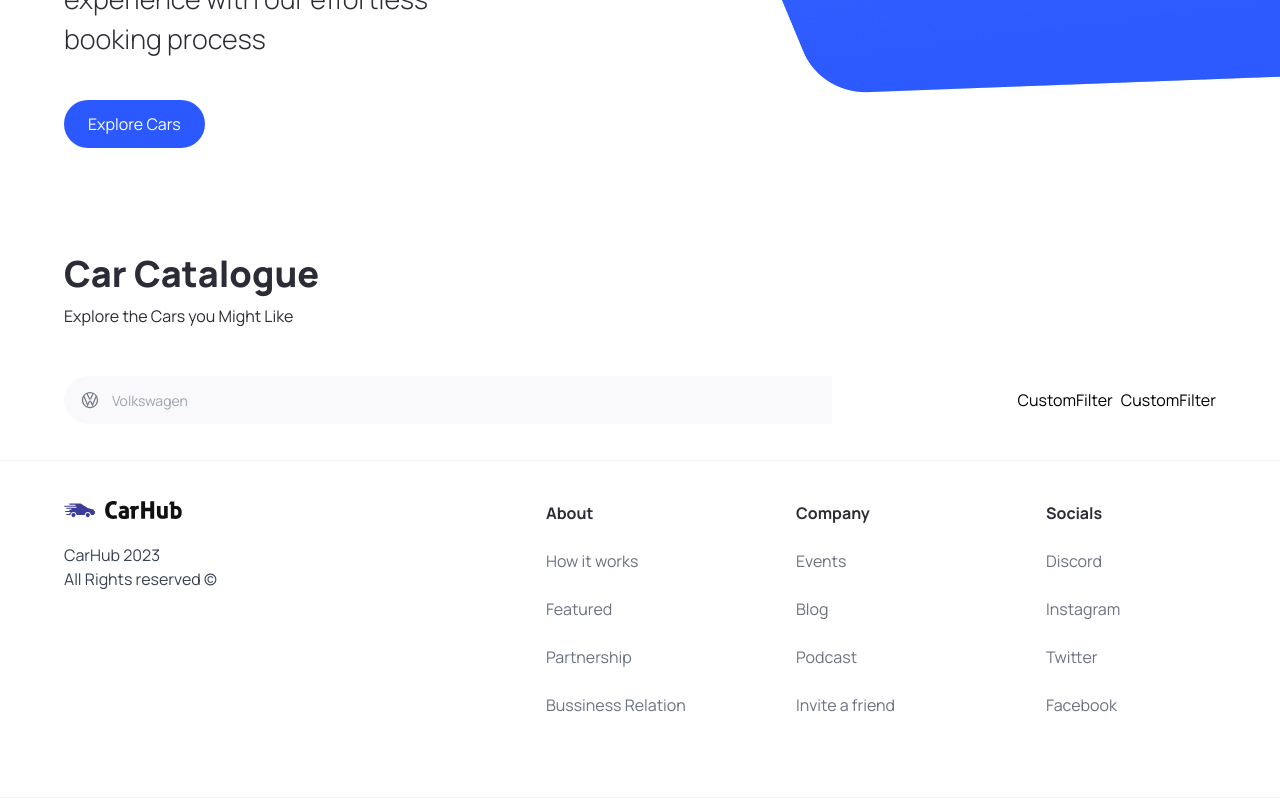
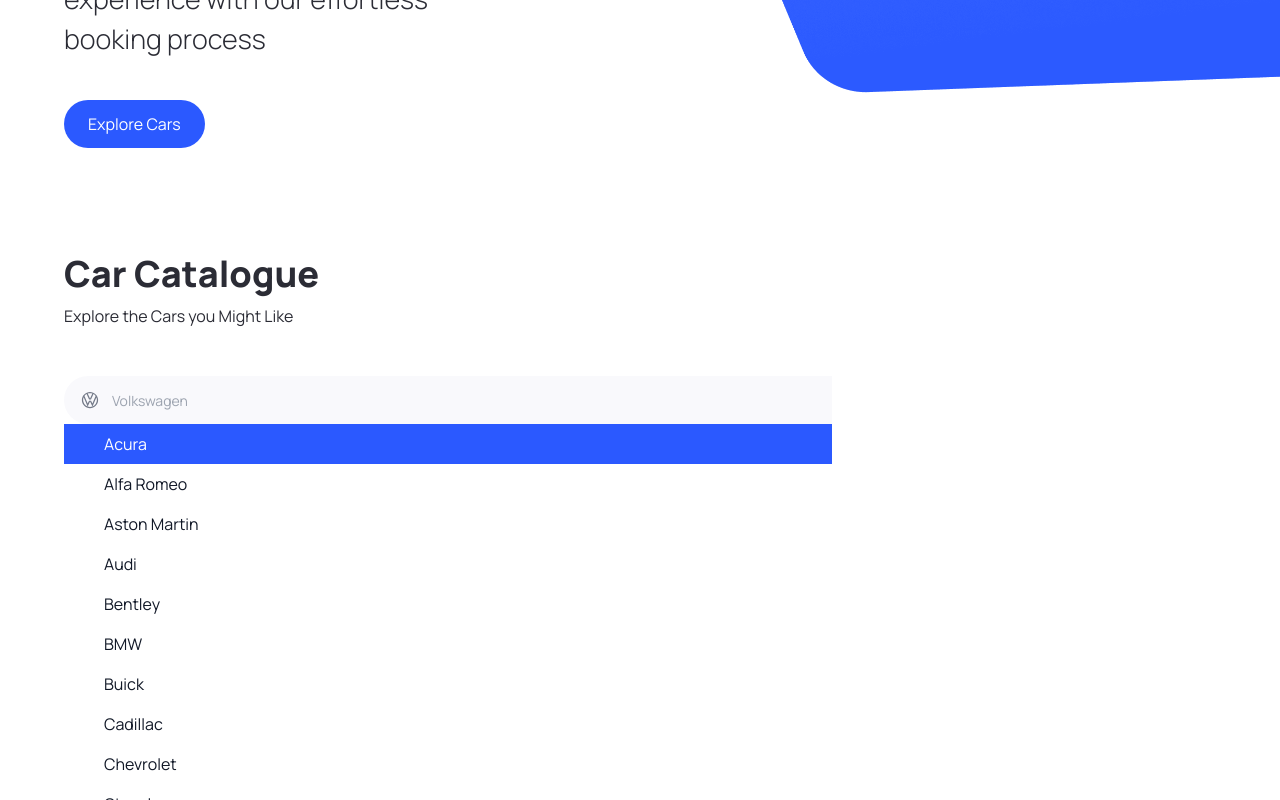
Before and after one commit to Emmyojile/car-showcase, a Next.js app: page / in a window 1280 px wide. Both pictures are taken after a click on the button 82 px from the left and 1010 px from the top of the page. Shown: the part 610-1410 px from the top of the page. Built offline with nearby package versions, Linux system fonts and the light colour scheme.

Commit message:
search funtion

```diff
--- a/app/page.tsx
+++ b/app/page.tsx
@@ -14,11 +14,11 @@
           <p>Explore the Cars you Might Like</p>
         </div>
         <div className="home__filters">
-          <SearchBar/>
+          <SearchBar />
 
           <div className="home__filter-container">
-            <CustomFilter title='fuel' />
-            <CustomFilter title='year' />
+            <CustomFilter title="fuel" />
+            <CustomFilter title="year" />
           </div>
         </div>
       </div>
--- a/components/SearchManufacturer.tsx
+++ b/components/SearchManufacturer.tsx
@@ -1,38 +1,98 @@
-"use client"
+"use client";
 
-import { SearchManufacturerProps } from '@/types'
-import { Combobox } from '@headlessui/react'
+import { SearchManufacturerProps } from "@/types";
+import { Combobox, Transition } from "@headlessui/react";
 import Image from "next/image";
-import { useState } from "react";
+import { useState, Fragment } from "react";
+import { manufacturers } from "@/constants";
 
+const SearchManufacturer = ({
+  manufacturer,
+  setManufacturer,
+}: SearchManufacturerProps) => {
+  const [query, setQuery] = useState("");
 
-
-const SearchManufacturer = ({manufacturer,setManufacturer}: SearchManufacturerProps) => {
-
-  const [query,setQuery] = useState("")
+  const filteredManufacturers =
+    query === ""
+      ? manufacturers
+      : manufacturers.filter((item) =>
+          item
+            .toLocaleLowerCase()
+            .replace(/\s+/g, "")
+            .includes(query.toLocaleLowerCase().replace(/\s+/g, ""))
+        );
   return (
-    <div className='search-manufacturer'>
-      <Combobox>
+    <div className="search-manufacturer">
+      <Combobox value={manufacturer} onChange={setManufacturer}>
         <div className="relative w-full">
           <Combobox.Button className="absolute top-[14px]">
             <Image
               src="/car-logo.svg"
               width={20}
               height={20}
-              alt='car-logo'
-              className='ml-4'
+              alt="car-logo"
+              className="ml-4"
             />
           </Combobox.Button>
-            <Combobox.Input className="search-manufacturer__input"
+          <Combobox.Input
+            className="search-manufacturer__input"
             placeholder="Volkswagen"
-            displayValue={(manufacturer:string) =>manufacturer}
-            onChange={(e) =>setQuery(e.target.value)}
+            displayValue={(manufacturer: string) => manufacturer}
+            onChange={(e) => setQuery(e.target.value)}
           />
-
+          <Transition
+            as={Fragment}
+            leave="transition ease-in duration-100"
+            leaveFrom="opacity-100"
+            leaveTo="opacity-0"
+            afterLeave={() => setQuery("")}
+          >
+            <Combobox.Options>
+              {filteredManufacturers.length === 0 && query !== "" ? (
+                <Combobox.Option
+                  value={query}
+                  className="search-manufacturer__option"
+                >
+                  Not found
+                </Combobox.Option>
+              ) : (
+                filteredManufacturers.map((item) => (
+                  <Combobox.Option
+                    key={item}
+                    className={({ active }) =>
+                      `relative search-manufacturer__option ${
+                        active ? "bg-primary-blue text-white" : "text-gray-900"
+                      }`
+                    }
+                    value={item}
+                  >
+                    {({ selected, active }) => (
+                      <>
+                        <span
+                          className={`block truncate ${
+                            selected ? "font-medium" : "font-normal"
+                          }`}
+                        >
+                          {item}
+                        </span>
+                        {selected ? (
+                          <span
+                            className={`absolute inset-y-0 left-0 flex items-center pl-3 ${
+                              active ? "text-white" : "text-teal-600"
+                            }`}
+                          ></span>
+                        ) : null}
+                      </>
+                    )}
+                  </Combobox.Option>
+                ))
+              )}
+            </Combobox.Options>
+          </Transition>
         </div>
       </Combobox>
     </div>
-  )
-}
+  );
+};
 
-export default SearchManufacturer
+export default SearchManufacturer;
```
Lines whose indentation alone changed are shown as unchanged.
